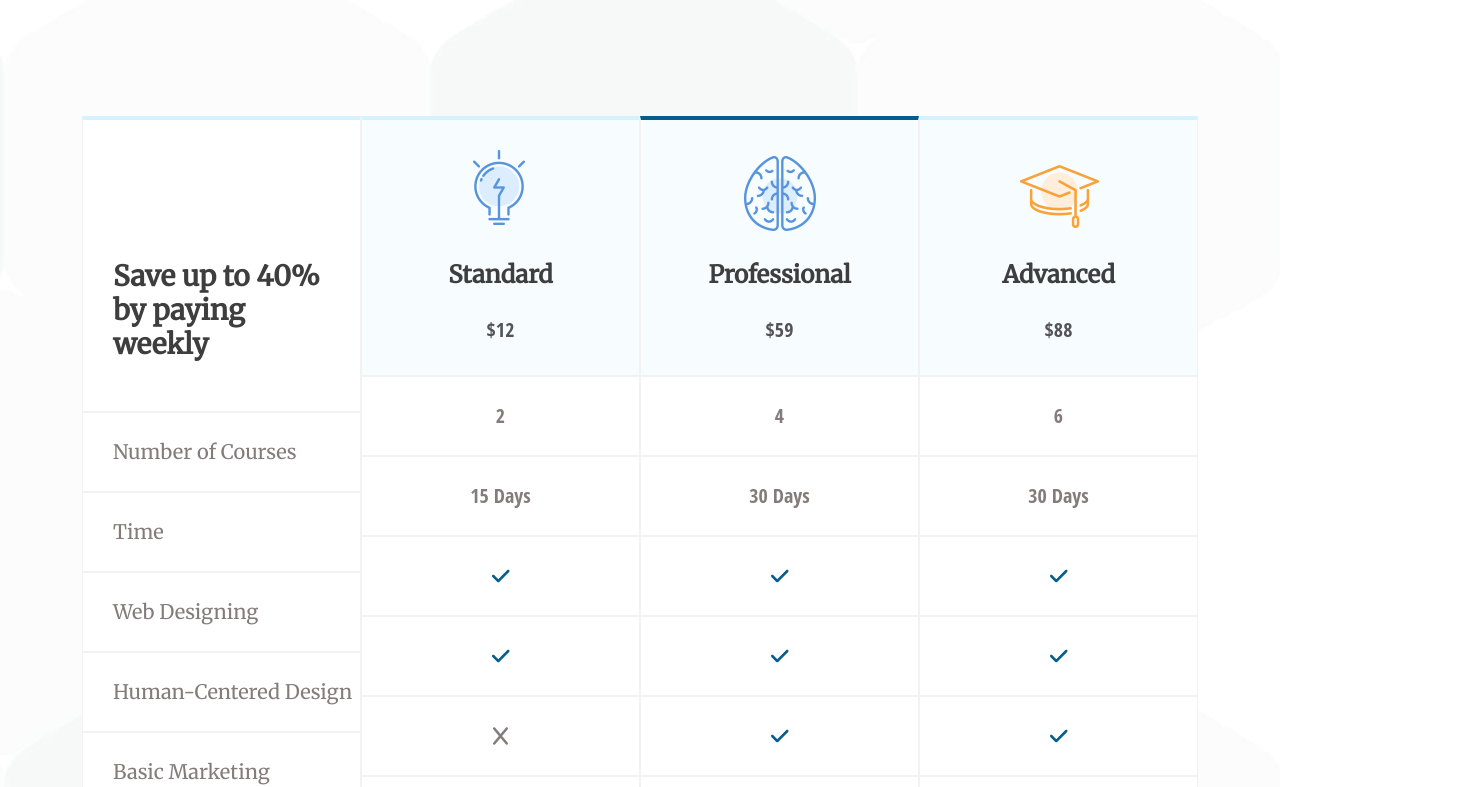
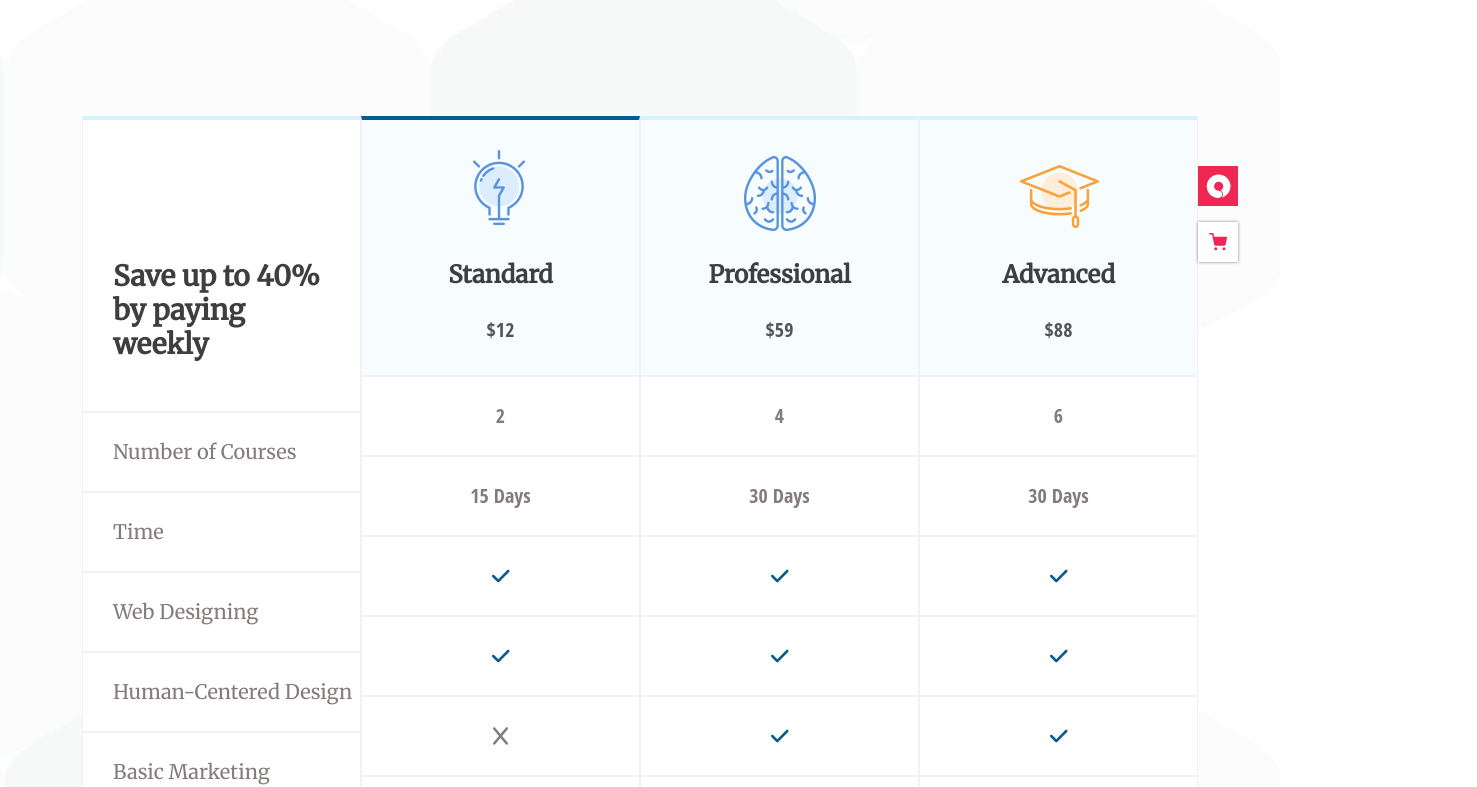
Before and after one commit to AndreaMinelli/proj-html-vuejs, a Vue app: page / in a window 1280 px wide. Shown: the part 5433-6220 px from the top of the page, 1477 px wide, since content can reach past the window. Built offline with nearby package versions, Linux system fonts and the light colour scheme.

Commit message:
Aggiunti moduli AddCart e GoToWorkspace

```diff
--- a/src/components/main_child/CoursesPlan.vue
+++ b/src/components/main_child/CoursesPlan.vue
@@ -1,8 +1,10 @@
 <script>
 import ButtonBase from "../ui_components/ButtonBase.vue";
+import AddCart from "../ui_components/AddCart.vue";
+import GoToWorkspace from "../ui_components/GoToWorkspace.vue";
 export default {
   name: "CoursesPlan",
-  components: { ButtonBase },
+  components: { ButtonBase, AddCart, GoToWorkspace },
   data() {
     return {
       plans: [
@@ -82,6 +84,10 @@ export default {
   </div>
   <div class="container">
     <div class="row row-cols-4 gx-0">
+      <div class="function">
+        <go-to-workspace class="mb-3"></go-to-workspace>
+        <add-cart></add-cart>
+      </div>
       <div class="col">
         <ul class="info">
           <li><h3>Save up to 40% by paying weekly</h3></li>
@@ -141,6 +147,14 @@ export default {
     color: #808080;
     line-height: 35px;
   }
+}
+.row {
+  position: relative;
+}
+.function {
+  position: absolute;
+  left: 100%;
+  top: 50px;
 }
 
 .container {
--- /dev/null
+++ b/src/components/ui_components/AddCart.vue
@@ -0,0 +1,29 @@
+<script>
+export default {
+  name: "AddCart",
+};
+</script>
+
+<template>
+  <figure>
+    <img src="../../assets/img/svg-2.svg" alt="cart" />
+  </figure>
+</template>
+
+<style scoped>
+figure {
+  height: 40px;
+  width: 40px;
+  display: flex;
+  align-items: center;
+  justify-content: center;
+  background-color: white;
+  box-shadow: 0 0 3px 0 grey;
+  cursor: pointer;
+}
+
+img {
+  height: 18px;
+  width: 18px;
+}
+</style>
--- /dev/null
+++ b/src/components/ui_components/GoToWorkspace.vue
@@ -0,0 +1,28 @@
+<script>
+export default {
+  name: "GoToWorkspace",
+};
+</script>
+
+<template>
+  <figure>
+    <img src="../../assets/img/svg-0.svg" alt="workspace" />
+  </figure>
+</template>
+
+<style scoped>
+figure {
+  height: 40px;
+  width: 40px;
+  display: flex;
+  align-items: center;
+  justify-content: center;
+  background-color: #ef2853;
+  cursor: pointer;
+}
+
+img {
+  height: 25px;
+  width: 25px;
+}
+</style>
```
Also changed, not shown: src/assets/img/svg-0.svg (added), src/assets/img/svg-2.svg (added).
